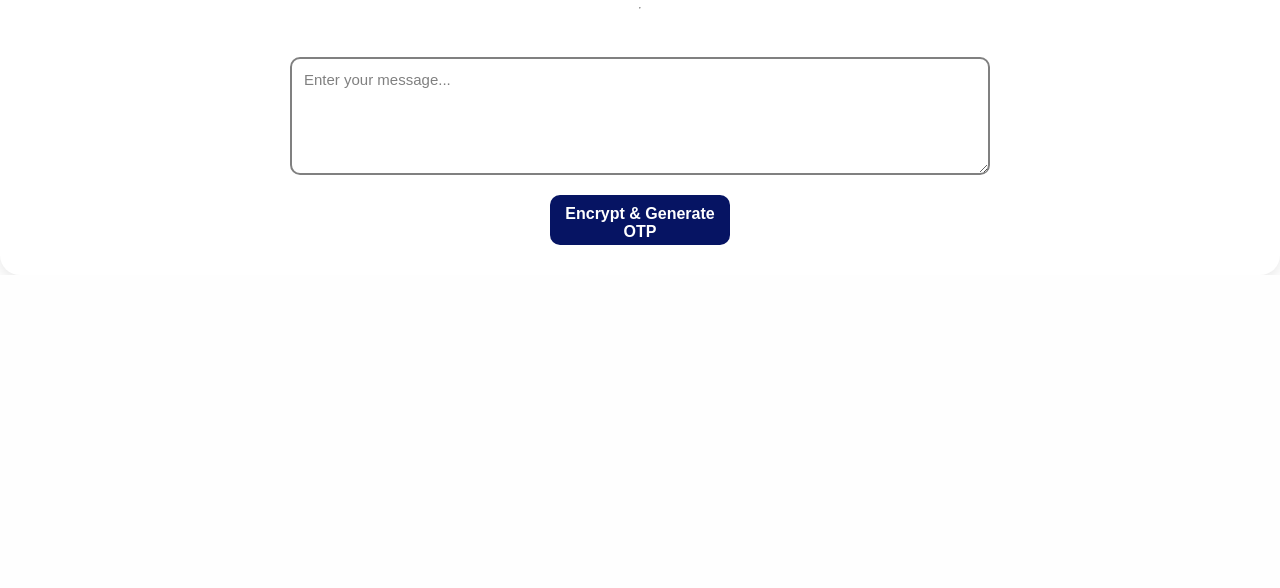
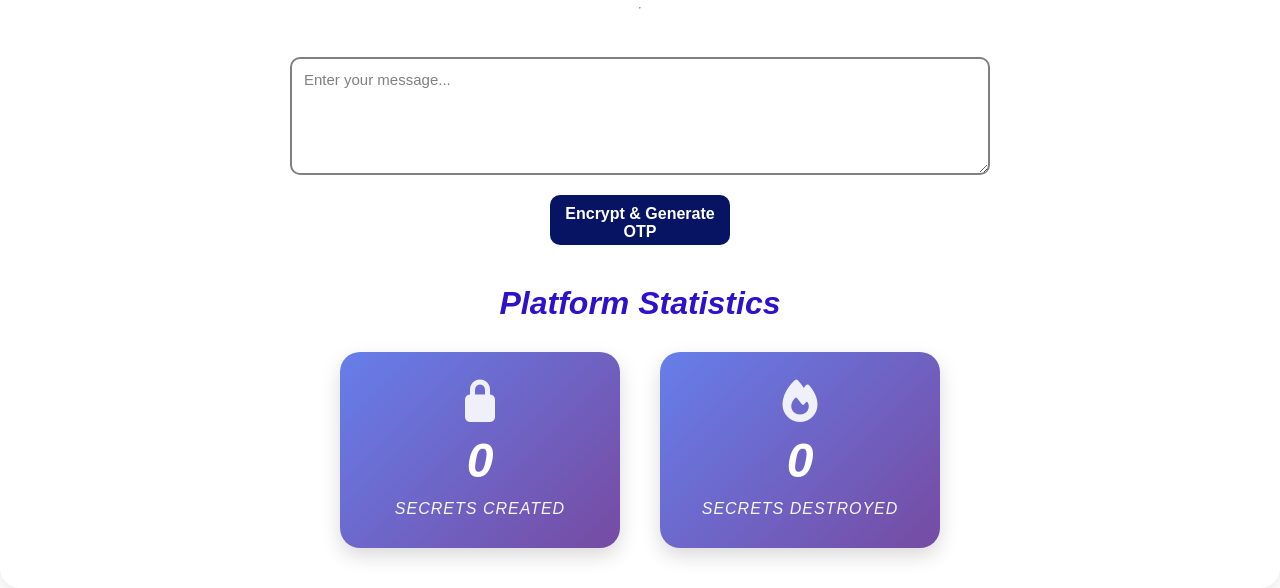
Before and after one commit to max-programming/secret-sharing-app, a PHP site: page / in a window 1280 px wide. Shown: the part 913-1501 px from the top of the page. Before the commit the page ends 1188 px from the top, so only its background shows below. Run offline with PHP 8.4, Linux system fonts and the light colour scheme; data comes from the database, SQL or seed files in the repository; both versions use the stored data as it was after the commit; some libraries are stand-ins or nearby versions.

Commit message:
Added stats feature

```diff
--- a/home.css
+++ b/home.css
@@ -263,3 +263,63 @@ h1 {
   transition-delay: 0.7;
   color: white;
 }
+
+/* Stats Section Styling */
+.stats-section {
+  margin: 40px auto;
+  text-align: center;
+  width: 100%;
+  max-width: 800px;
+}
+
+.stats-section h2 {
+  font-size: 32px;
+  font-weight: 700;
+  margin-bottom: 30px;
+  color: #2d11cb;
+}
+
+.stats-container {
+  display: flex;
+  justify-content: center;
+  gap: 40px;
+  flex-wrap: wrap;
+}
+
+.stat-box {
+  background: linear-gradient(135deg, #667eea 0%, #764ba2 100%);
+  border-radius: 20px;
+  padding: 30px 40px;
+  min-width: 200px;
+  color: white;
+  box-shadow: 0 8px 20px rgba(0, 0, 0, 0.15);
+  transition: transform 0.3s ease, box-shadow 0.3s ease;
+  display: flex;
+  flex-direction: column;
+  align-items: center;
+  gap: 15px;
+}
+
+.stat-box:hover {
+  transform: translateY(-5px);
+  box-shadow: 0 12px 30px rgba(0, 0, 0, 0.25);
+}
+
+.stat-box i {
+  font-size: 40px;
+  opacity: 0.9;
+}
+
+.stat-number {
+  font-size: 48px;
+  font-weight: 700;
+  line-height: 1;
+}
+
+.stat-label {
+  font-size: 16px;
+  font-weight: 500;
+  text-transform: uppercase;
+  letter-spacing: 1px;
+  opacity: 0.95;
+}
--- a/index.php
+++ b/index.php
@@ -1,6 +1,12 @@
 <?php
 session_start();
 $is_logged_in = isset($_SESSION["user_id"]);
+
+// Get stats for display
+$conn = include "db.php";
+include "stats_helper.php";
+$stats = getStats($conn);
+$conn->close();
 ?>
 <!DOCTYPE html>
 <html lang="en">
@@ -52,7 +58,7 @@ $is_logged_in = isset($_SESSION["user_id"]);
             <div class="content">
                 <div class="hero">
                     <div class="text-block">
-                        <h1 style="color: ">Welcome to WhisperBox</h1>
+                        <h1>Welcome to WhisperBox</h1>
                         <p>
                             Share your thoughts while staying <i>anonymous<i>. </p>
                     </div>
@@ -75,6 +81,7 @@ $is_logged_in = isset($_SESSION["user_id"]);
                         Self-Destructive <i class="fa-solid fa-trash"></i>
                     </div>
                 </div>
+
                 <form class="button-container" id="message_form">
                     <hr />
                     <div class="encrypt">
@@ -82,6 +89,24 @@ $is_logged_in = isset($_SESSION["user_id"]);
                         <button type="submit" id="otp">Encrypt & Generate OTP</button>
                     </div>
                 </form>
+
+                <div class="stats-section">
+                    <h2>Platform Statistics</h2>
+                    <div class="stats-container">
+                        <div class="stat-box">
+                            <i class="fa-solid fa-lock"></i>
+                            <div class="stat-number"><?php echo number_format($stats['created_secrets']); ?></div>
+                            <div class="stat-label">Secrets Created</div>
+                        </div>
+                        <div class="stat-box">
+                            <i class="fa-solid fa-fire"></i>
+                            <div class="stat-number"><?php echo number_format($stats['destroyed_secrets']); ?></div>
+                            <div class="stat-label">Secrets Destroyed</div>
+                        </div>
+                    </div>
+                </div>
+
+
             </div>
         </main>
     </div>
--- /dev/null
+++ b/stats_helper.php
@@ -0,0 +1,38 @@
+<?php
+
+declare(strict_types=1);
+
+/**
+ * Increment the created secrets counter in the stats table
+ */
+function incrementCreatedSecrets($conn): void
+{
+  $sql = "UPDATE stats SET created_secrets = created_secrets + 1 WHERE id = 1";
+  $conn->query($sql);
+}
+
+/**
+ * Increment the destroyed secrets counter in the stats table
+ */
+function incrementDestroyedSecrets($conn): void
+{
+  $sql = "UPDATE stats SET destroyed_secrets = destroyed_secrets + 1 WHERE id = 1";
+  $conn->query($sql);
+}
+
+/**
+ * Get the current stats from the database
+ * Returns an associative array with 'created_secrets' and 'destroyed_secrets'
+ */
+function getStats($conn): array
+{
+  $sql = "SELECT created_secrets, destroyed_secrets FROM stats WHERE id = 1";
+  $result = $conn->query($sql);
+
+  if ($result && $result->num_rows > 0) {
+    return $result->fetch_assoc();
+  }
+
+  // Return default values if stats row doesn't exist
+  return ['created_secrets' => 0, 'destroyed_secrets' => 0];
+}
--- a/submit.php
+++ b/submit.php
@@ -2,6 +2,7 @@
 
 session_start();
 $conn = include "db.php";
+include "stats_helper.php";
 
 if ($_SERVER["REQUEST_METHOD"] == "POST") {
   $encryptedMessage = $_POST["encryptedMessage"];
@@ -18,6 +19,9 @@ if ($_SERVER["REQUEST_METHOD"] == "POST") {
   $stmt->execute();
   $stmt->close();
 
+  // Increment the created secrets counter
+  incrementCreatedSecrets($conn);
+
   $idResult = $conn->query(
     "SELECT id FROM secrets WHERE user_id = $user_id ORDER BY created_at DESC LIMIT 1",
   );
```
Also changed, not shown: profile.php (+7 -7 lines), queries.sql (+12 -1 lines), view.php (+10 -3 lines).
